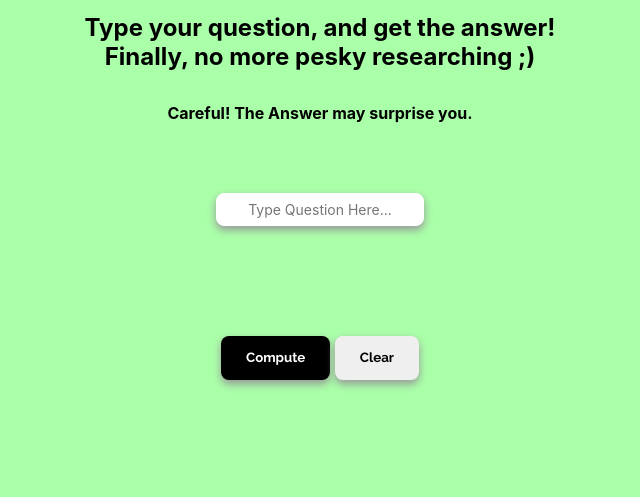
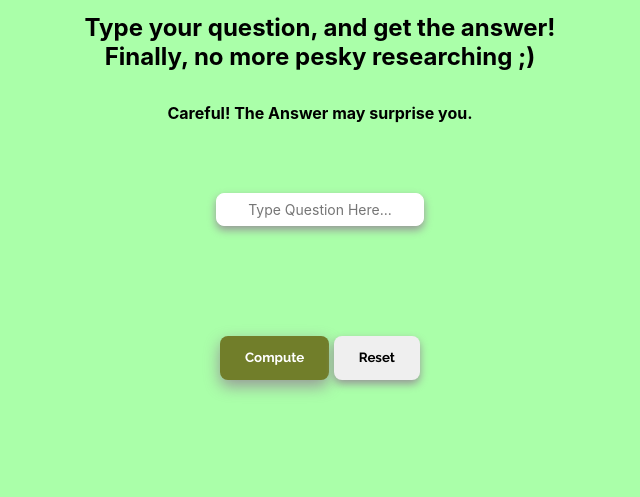
Before and after one commit to shoshonearnold/quick-answer-bot, a plain HTML site: page index.html in a window 1280 px wide. In both pictures the pointer is over the button "Compute". Shown: the part 194-691 px from the top of the page, without its empty margins (320-960 px from the left). Drawn offline with nearby package versions, Linux system fonts and the light colour scheme.

Commit message:
debugged user manipulation with textbox/buttons

```diff
--- a/Quick_Answer_Bot.css
+++ b/Quick_Answer_Bot.css
@@ -81,8 +81,9 @@ button {
 }
 
 #button:hover, #reset:hover {
-    box-shadow: 0 4px 8px 0 #979797;
-    background-color: #000000;
+    box-shadow: 0 6px 16px 0 #979797;
+    transition: ease-in .2s;
+    background-color: #717e2a;
     color: #ffffff;
 }
 
--- a/Quick_Answer_Bot.js
+++ b/Quick_Answer_Bot.js
@@ -42,6 +42,7 @@ function dontDisplayAnswer() {
 
 function displayAnswer() {
   textBox.style.display = 'inline-flex';
+  document.getElementById("text").readOnly = true;
 }
 
 function getAnswer() {
@@ -56,4 +57,5 @@ function getAnswer() {
     displayAnswer();
   }
 
+
 }
--- a/index.html
+++ b/index.html
@@ -23,7 +23,7 @@
 			</div>
 			<br>
 			<button id="button" input type="button" onclick="getAnswer();">Compute</button>
-			<button id="reset" type="Reset" value="Clear">Clear</button><br><br>
+			<button id="reset" type="Reset" value="Clear" onclick="refreshPage();">Reset</button><br><br>
 		</form>
 
 		<footer>
```
Also changed, not shown: 1 other file.
